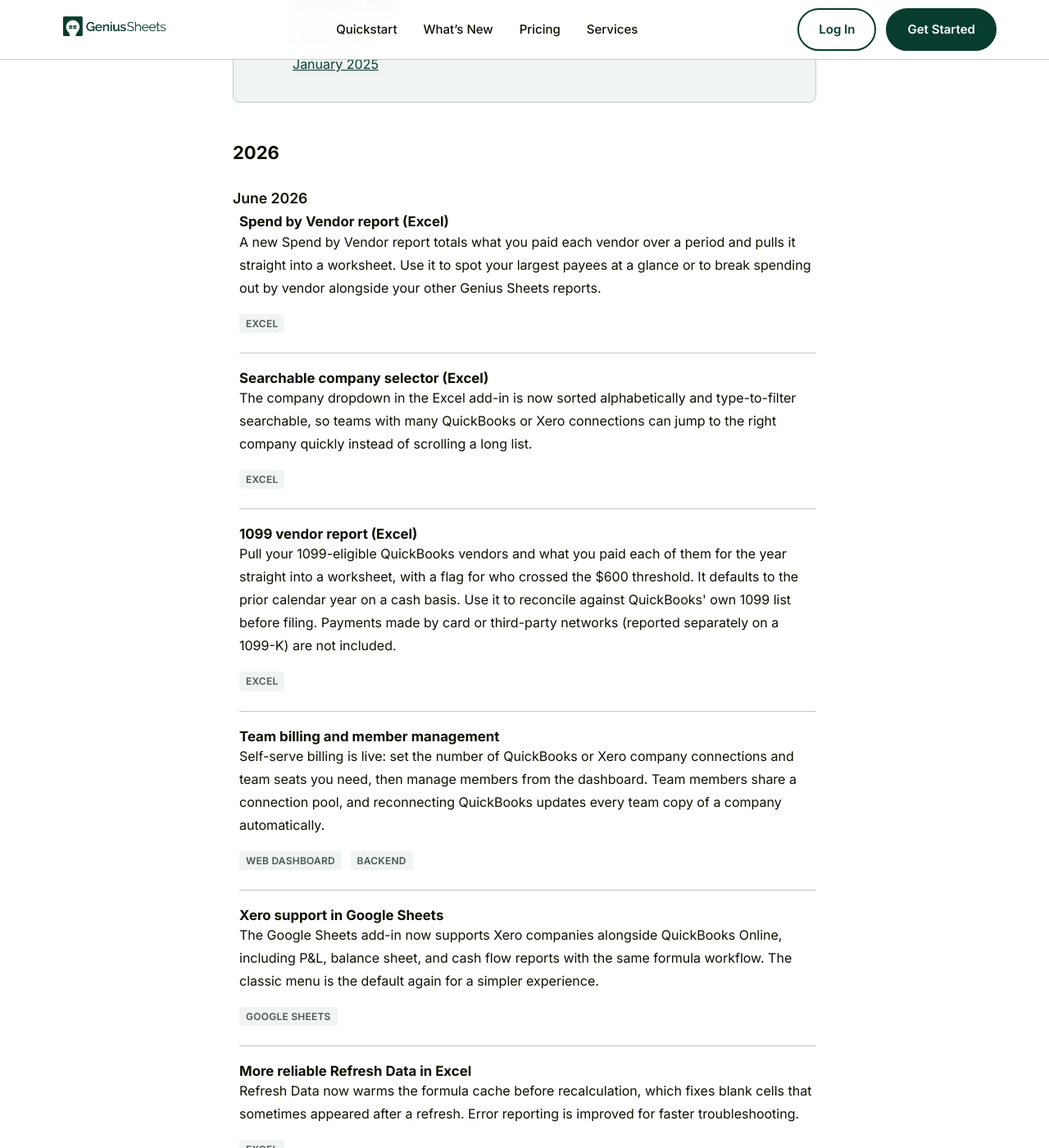
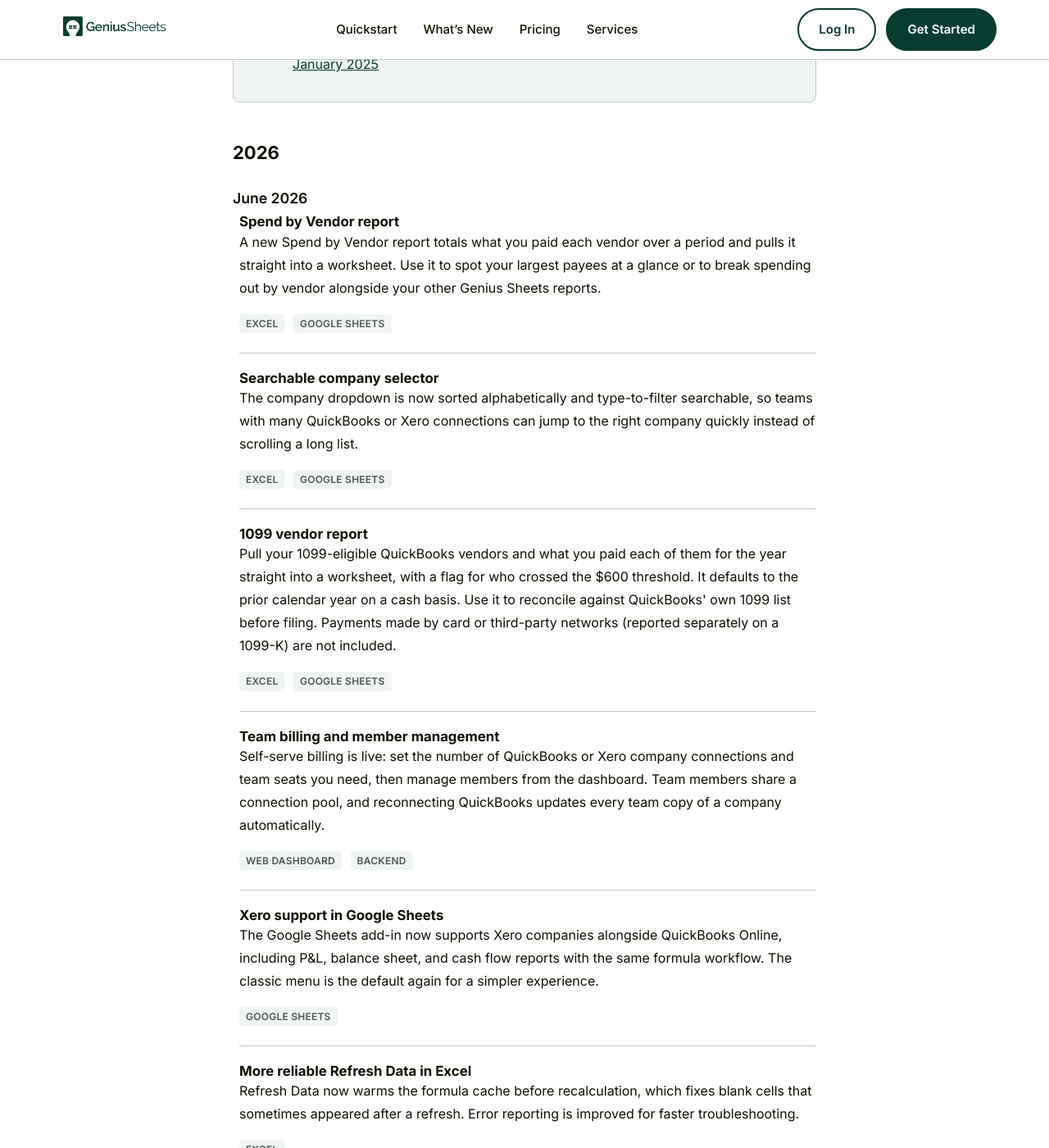
Before and after one commit to GeniusSheets/gs_site, a Jekyll site: the page built from whats-new.html, in a window 1280 px wide and 1400 px high, scrolled down 717 px. Shown: the whole window at 82% size. Built offline with Jekyll 4.4.1, drawn with Linux system fonts in a browser that asks for light colours.

Commit message:
whats-new: report features apply to Excel + Google Sheets (drop (Excel) tag)
Co-Authored-By: Claude Opus 4.8 (1M context) <noreply@anthropic.com>

```diff
--- a/_data/whats_new.json
+++ b/_data/whats_new.json
@@ -10,23 +10,26 @@
           "id": "june-2026",
           "items": [
             {
-              "title": "Spend by Vendor report (Excel)",
+              "title": "Spend by Vendor report",
               "platforms": [
-                "Excel"
+                "Excel",
+                "Google Sheets"
               ],
               "body_html": "<p>A new Spend by Vendor report totals what you paid each vendor over a period and pulls it straight into a worksheet. Use it to spot your largest payees at a glance or to break spending out by vendor alongside your other Genius Sheets reports.</p>"
             },
             {
-              "title": "Searchable company selector (Excel)",
+              "title": "Searchable company selector",
               "platforms": [
-                "Excel"
+                "Excel",
+                "Google Sheets"
               ],
-              "body_html": "<p>The company dropdown in the Excel add-in is now sorted alphabetically and type-to-filter searchable, so teams with many QuickBooks or Xero connections can jump to the right company quickly instead of scrolling a long list.</p>"
+              "body_html": "<p>The company dropdown is now sorted alphabetically and type-to-filter searchable, so teams with many QuickBooks or Xero connections can jump to the right company quickly instead of scrolling a long list.</p>"
             },
             {
-              "title": "1099 vendor report (Excel)",
+              "title": "1099 vendor report",
               "platforms": [
-                "Excel"
+                "Excel",
+                "Google Sheets"
               ],
               "body_html": "<p>Pull your 1099-eligible QuickBooks vendors and what you paid each of them for the year straight into a worksheet, with a flag for who crossed the $600 threshold. It defaults to the prior calendar year on a cash basis. Use it to reconcile against QuickBooks' own 1099 list before filing. Payments made by card or third-party networks (reported separately on a 1099-K) are not included.</p>"
             },
```
Also changed, not shown: whats_new.md (+7 -7 lines).
